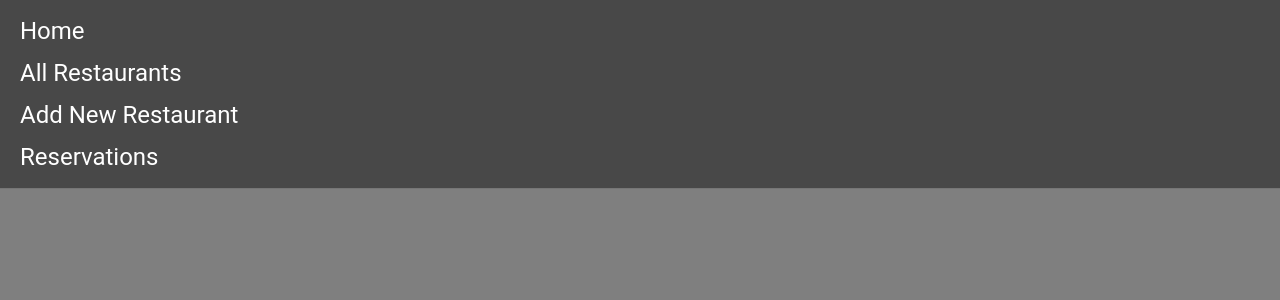
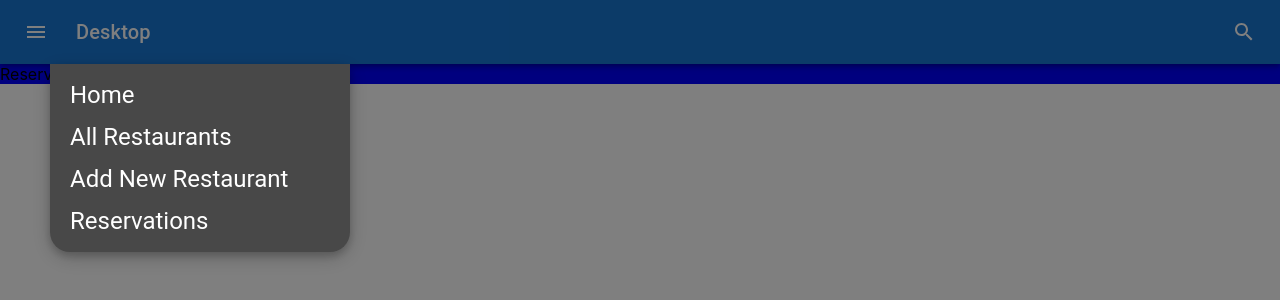
Before and after one commit to DylanLovell93/takehome-frontend, a React (Create React App) app: page /reservations in a window 1280 px wide. Both pictures are taken after a click on the button 36 px from the left and 32 px from the top of the page. Shown: the top 300 px of the page. Built offline with nearby package versions, Linux system fonts and the light colour scheme.

Commit message:
desktop menu

```diff
--- a/src/Components/MenuItems/MenuItems.css
+++ b/src/Components/MenuItems/MenuItems.css
@@ -40,11 +40,19 @@
 
 @media screen and (min-width: 601px) {
   .MenuItems {
-    width: auto;
+    width: 300px;
     height: auto;
+    margin-top: 64px;
+    border-radius: 0px 0px 20px 20px;
+    margin-left: 50px;
+    box-shadow: 0 4px 8px 0 rgba(0, 0, 0, 0.2), 0 6px 20px 0 rgba(0, 0, 0, 0.19);
   }
 
   .MenuItems .menuBar {
     display: none;
   }
+
+  .MenuItems ul {
+    border-bottom: none;
+  }
 }
--- a/src/Components/MenuItems/MenuItems.jsx
+++ b/src/Components/MenuItems/MenuItems.jsx
@@ -8,11 +8,7 @@ const MenuItems = ({ onClose, mobile }) => {
   const listItems = itemData.map((item) => (
     <li>
       <Link to={item.link}>
-        <Typography
-          variant="h5"
-          component="div"
-          sx={mobile ? { mr: "auto" } : { m: 0 }}
-        >
+        <Typography variant="h5" component="div" sx={{ mr: "auto" }}>
           {item.text}
         </Typography>
       </Link>
```
